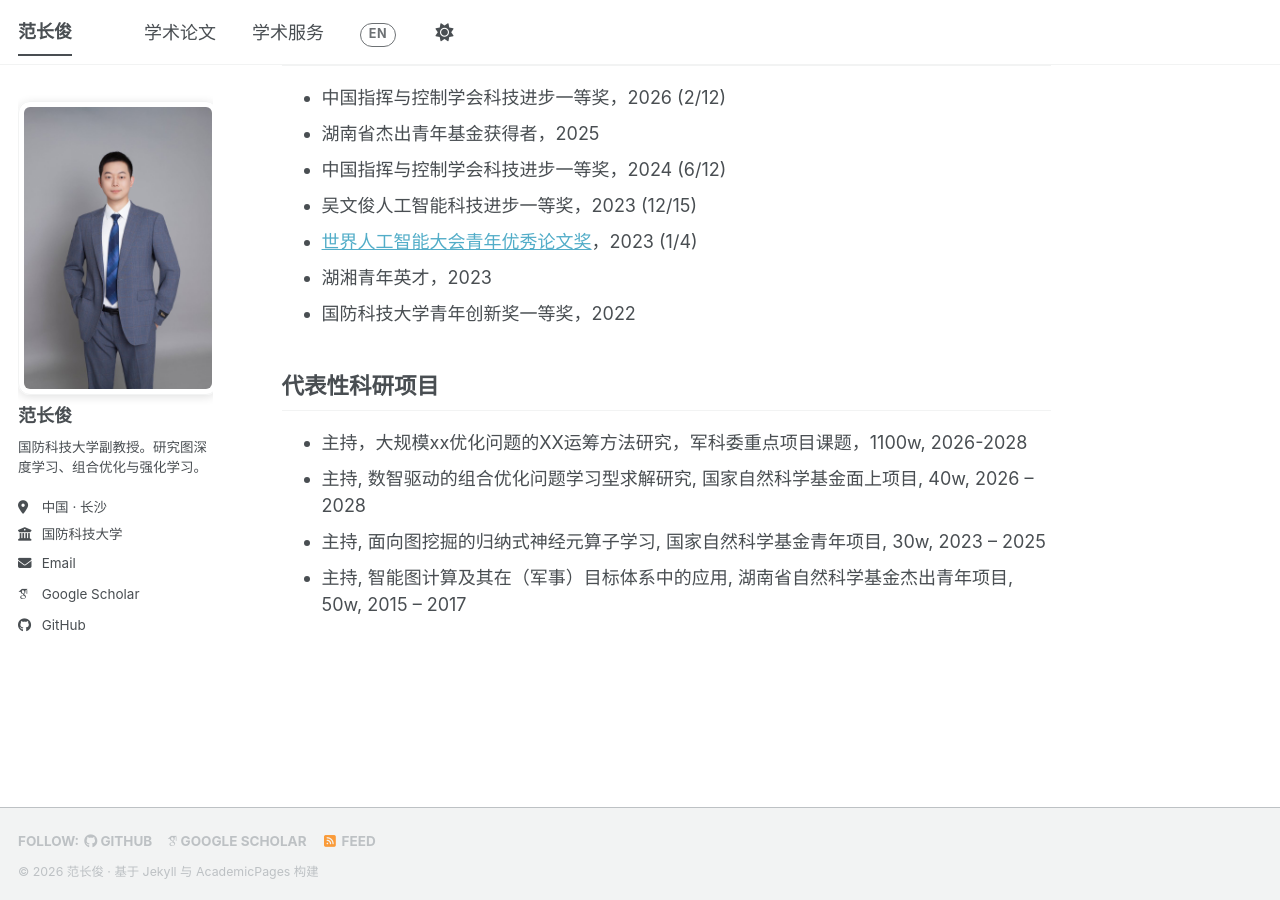
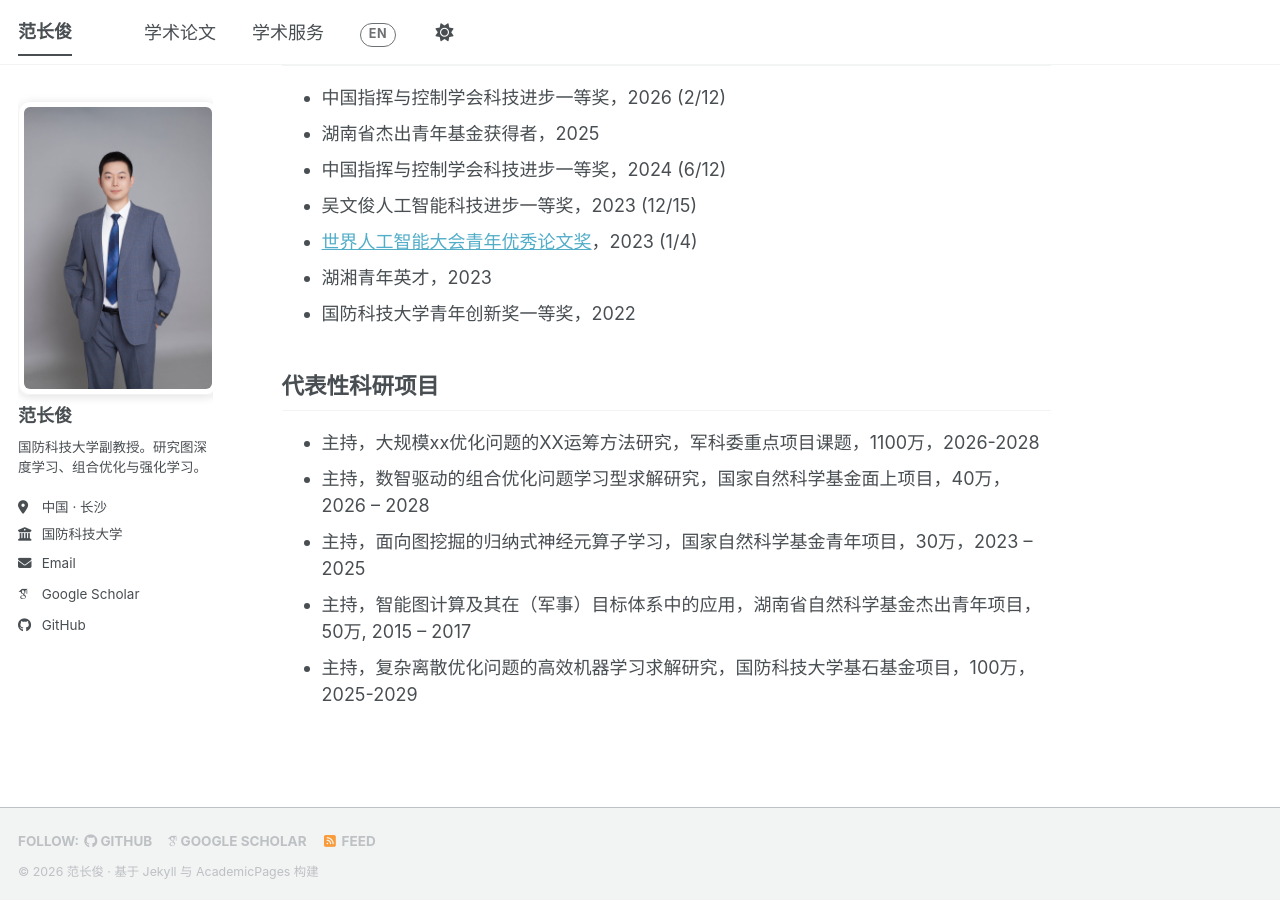
Before and after one commit to fanchangjun/fanchangjun.github.io, a Jekyll site: the page built from _pages/about.md, in a window 1280 px wide and 900 px high, scrolled down 1407 px. Built offline with Jekyll 4.4.1, drawn with Linux system fonts in a browser that asks for light colours; some web fonts are replaced; a script bundle is joined from its source files by our own code; library files that are not in the unit come from our copies.

Commit message:
Update about.md

```diff
--- a/_pages/about.md
+++ b/_pages/about.md
@@ -118,10 +118,11 @@ I am now recruiting Master and PhD students who are passionate about research, s
 
 <div class="lang-zh" markdown="1">
 
-- 主持，大规模xx优化问题的XX运筹方法研究，军科委重点项目课题，1100w, 2026-2028
-- 主持, 数智驱动的组合优化问题学习型求解研究, 国家自然科学基金面上项目, 40w, 2026 – 2028
-- 主持, 面向图挖掘的归纳式神经元算子学习, 国家自然科学基金青年项目, 30w,  2023 – 2025
-- 主持, 智能图计算及其在（军事）目标体系中的应用, 湖南省自然科学基金杰出青年项目, 50w, 2015 – 2017
+- 主持，大规模xx优化问题的XX运筹方法研究，军科委重点项目课题，1100万，2026-2028
+- 主持，数智驱动的组合优化问题学习型求解研究，国家自然科学基金面上项目，40万，2026 – 2028
+- 主持，面向图挖掘的归纳式神经元算子学习，国家自然科学基金青年项目，30万，2023 – 2025
+- 主持，智能图计算及其在（军事）目标体系中的应用，湖南省自然科学基金杰出青年项目，50万, 2015 – 2017
+- 主持，复杂离散优化问题的高效机器学习求解研究，国防科技大学基石基金项目，100万，2025-2029
 
 </div>
 
@@ -131,5 +132,5 @@ I am now recruiting Master and PhD students who are passionate about research, s
 - PI, Research on Data-Intelligence-Driven Learning-Based Solving of Combinatorial Optimization Problems, NSFC General Project, 40w, 2026 - 2028
 - PI, Inductive Neural Operator Learning for Graph Mining, NSFC Project for Young Scholars, 30w, 2023 – 2025
 - PI, Intelligent Graph Computing and Its Application in (Military) Target Systems, Hunan Provincial NSF for Excellent Young Scholars, 50w, 2015 – 2017
--
+- PI, Efficient Machine Learning Approaches for Solving Complex Discrete Optimization Problems, Innovation Research Foundation of National University of Defense Technology, 100w, 2025-2029
 </div>
```
